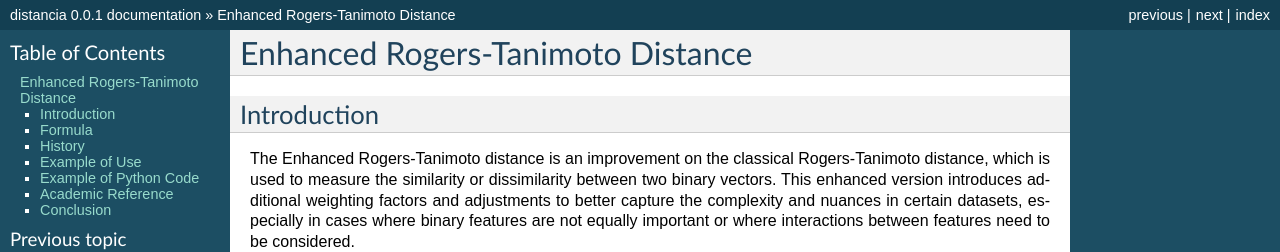
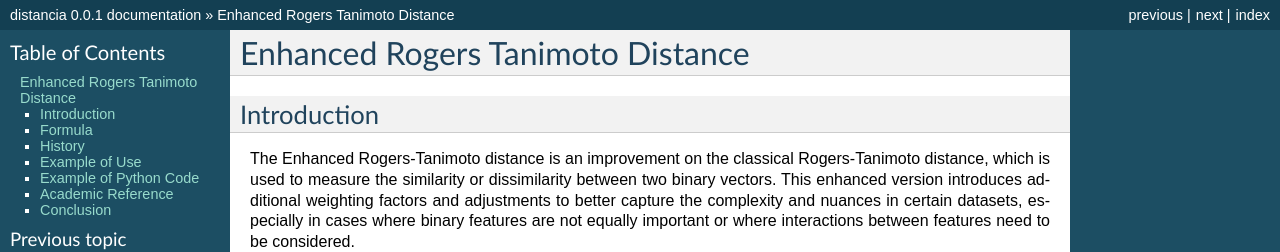
Before and after one commit to ym001/distancia, a Sphinx documentation site: the page built from docs/EnhancedRogersTanimoto.rst, in a window 1280 px wide. Shown: the top 252 px of the page. Built offline with Sphinx 7.4.7, drawn with Linux system fonts in a browser that asks for light colours; pages that are not in the unit, such as notebooks, are missing from menus; some of the changed text lies outside the part shown.

```diff
--- a/docs/EnhancedRogersTanimoto.rst
+++ b/docs/EnhancedRogersTanimoto.rst
@@ -1,4 +1,4 @@
-Enhanced Rogers-Tanimoto Distance
+Enhanced Rogers Tanimoto Distance
 =================================
 
 Introduction
```
